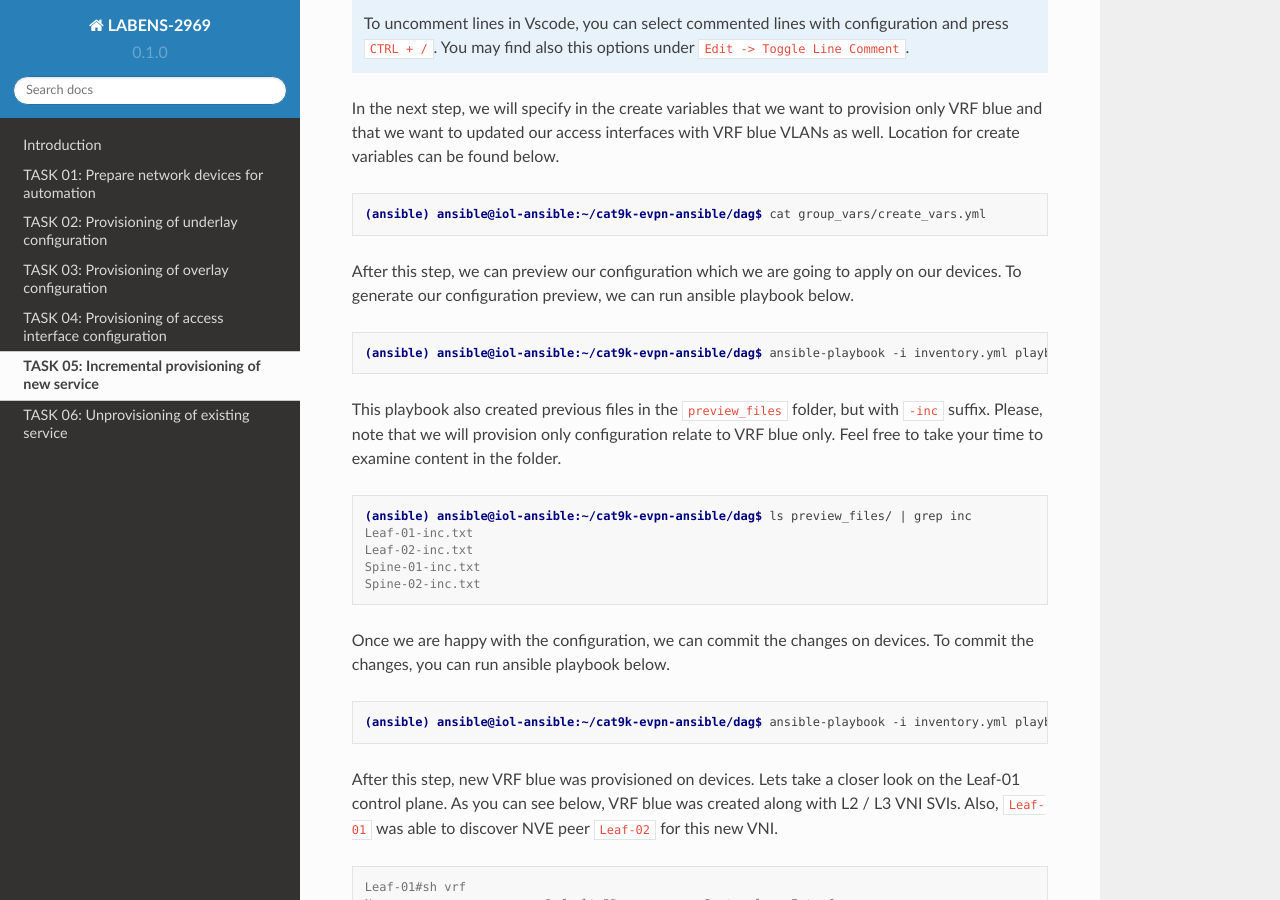
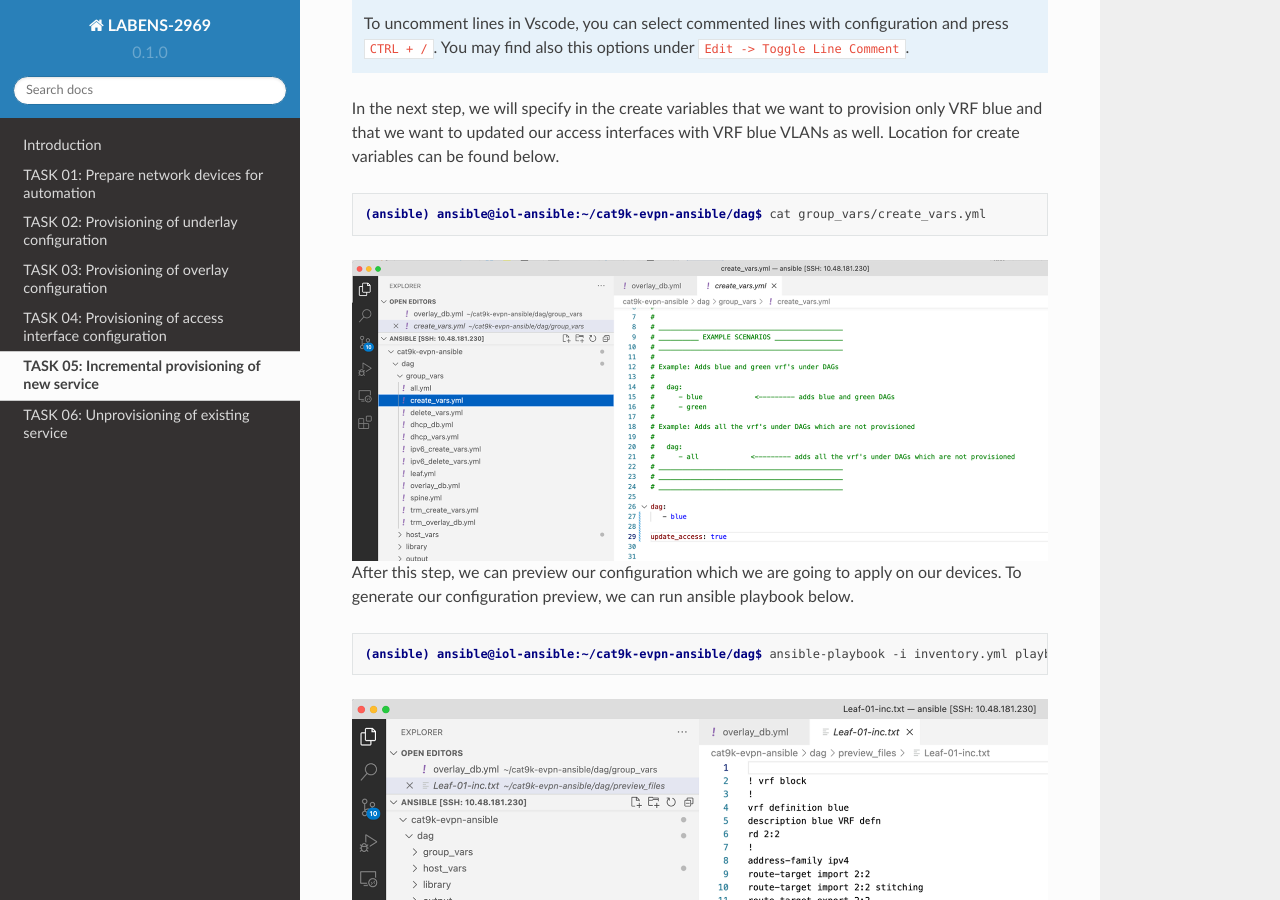
Before and after one commit to dvishchu/labens-2969, a Sphinx documentation site: the page built from docs/source/task_05.rst, in a window 1280 px wide and 900 px high, scrolled down 1088 px. Built offline with Sphinx 7.4.7 and the Read the Docs theme 2.0.0, drawn with Linux system fonts in a browser that asks for light colours.

Commit message:
Adding pictures to task 05

```diff
--- a/docs/source/task_05.rst
+++ b/docs/source/task_05.rst
@@ -25,11 +25,17 @@ In the next step, we will specify in the create variables that we want to provis
 
     (ansible) ansible@iol-ansible:~/cat9k-evpn-ansible/dag$ cat group_vars/create_vars.yml
 
+.. image:: assets/task05_create_vars.png
+  :align: center
+
 After this step, we can preview our configuration which we are going to apply on our devices. To generate our configuration preview, we can run ansible playbook below.
 
 .. code-block:: console
 
     (ansible) ansible@iol-ansible:~/cat9k-evpn-ansible/dag$ ansible-playbook -i inventory.yml playbook_overlay_incremental_preview.yml
+
+.. image:: assets/task05_config_preview.png
+  :align: center
 
 This playbook also created previous files in the ``preview_files`` folder, but with ``-inc`` suffix. Please, note that we will provision only configuration relate to VRF blue only. Feel free to take your time to examine content in the folder.
 
```
Also changed, not shown: docs/source/assets/task05_config_preview.png (added), docs/source/assets/task05_create_vars.png (added).
